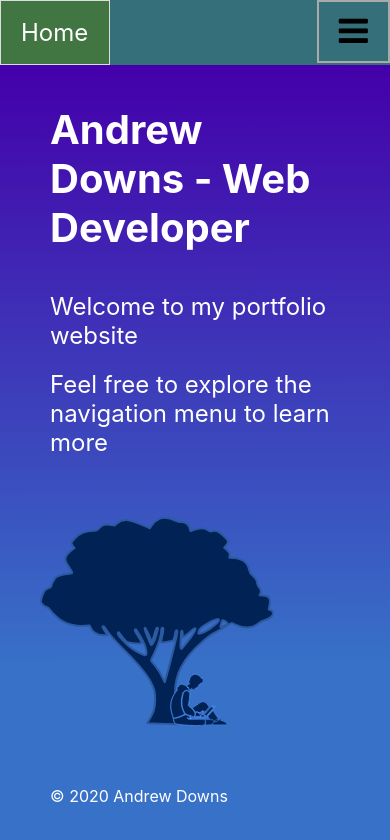
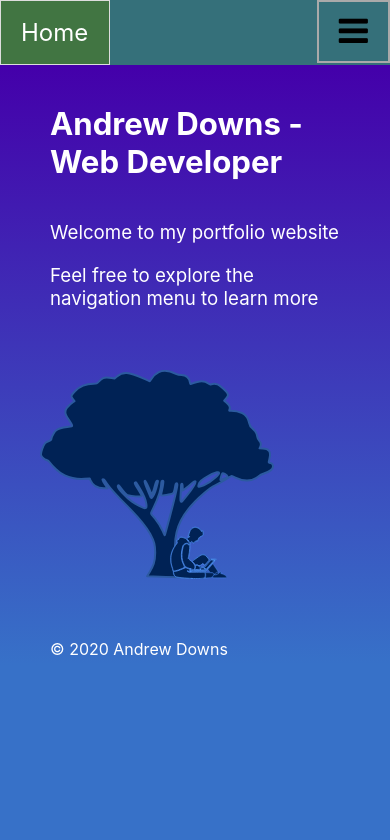
Before and after one commit to andrewdownsau/Business_Web-Dev-Portfolio, a React (Create React App) app: page / in a window 390 px wide. Shown: the top 840 px of the page. Built offline with nearby package versions, Linux system fonts and the light colour scheme.

Commit message:
Feature: Text and title response to small screen sizes using viewport width

```diff
--- a/src/components/body.css
+++ b/src/components/body.css
@@ -20,3 +20,13 @@
   width: 60%;
   max-width: 480px;
 }
+
+/* Small mobile device screen style */
+@media only screen and (max-width: 500px) {
+  #page_title {
+    font-size: 8vw;
+  }
+  #home p {
+    font-size: 4.8vw;
+  }
+}
```
